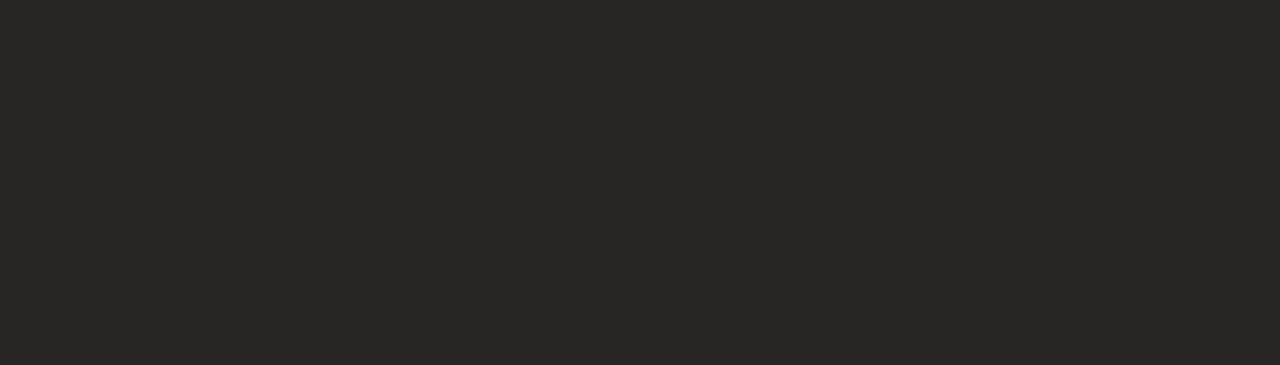
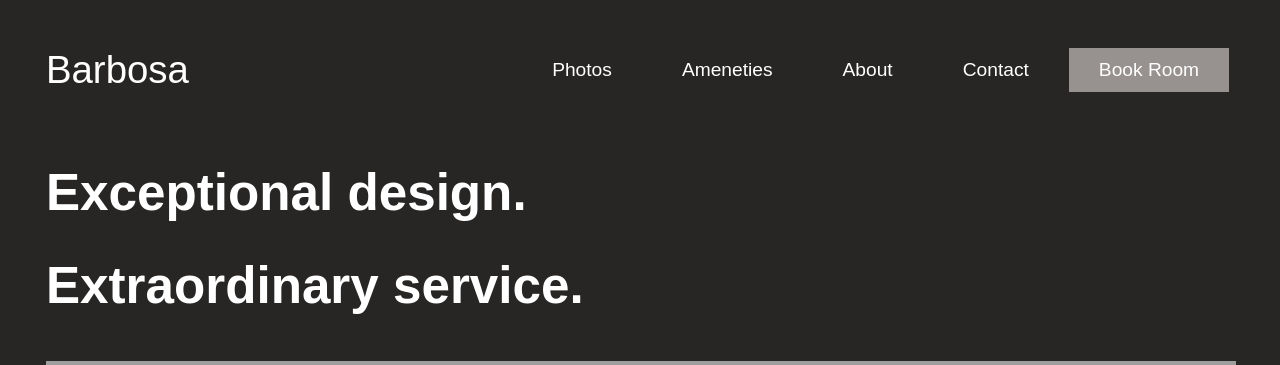
Before and after one commit to rickpan12/Barbosa, a React (Create React App) app in the folder barbosa-client/: page / in a window 1280 px wide. Shown: the top 365 px of the page. Built offline with nearby package versions, Linux system fonts and the light colour scheme; grey boxes are pictures that could not be loaded; the HTML template or start-up script is replaced by a standard one.

Commit message:
refactor links

```diff
--- a/barbosa-client/src/App.js
+++ b/barbosa-client/src/App.js
@@ -15,9 +15,6 @@ function App() {
         <div className="container">
 
           <Switch>
-            <Route path="/homepage">
-              <HomePage />
-            </Route>
             <Route path="/photos">
               <Photos />
             </Route>
@@ -27,11 +24,14 @@ function App() {
             <Route path='/ameneties'>
               <Ameneties />
             </Route>
-            <Route path='/bookroom'>
+            <Route path='/book-room'>
               <BookRoom />
             </Route>
             <Route path='/about'>
               <About />
+            </Route>
+            <Route path="/">
+              <HomePage />
             </Route>
 
           </Switch>
--- a/barbosa-client/src/components/Navbar.js
+++ b/barbosa-client/src/components/Navbar.js
@@ -6,7 +6,7 @@ const Navbar = () => {
   return (
     <Wrapper>
       <nav className="nav-bar">
-        <Link to="/homepage" className="text brand">
+        <Link to="/" className="text brand">
           Barbosa
         </Link>
         <div className="locations">
@@ -23,7 +23,7 @@ const Navbar = () => {
             Contact
           </Link>
 
-          <Link className="book-room text">Book Room</Link>
+          <Link to ='/book-room' className="book-room text">Book Room</Link>
         </div>
 
         {/* <div className="book-room text">
```
